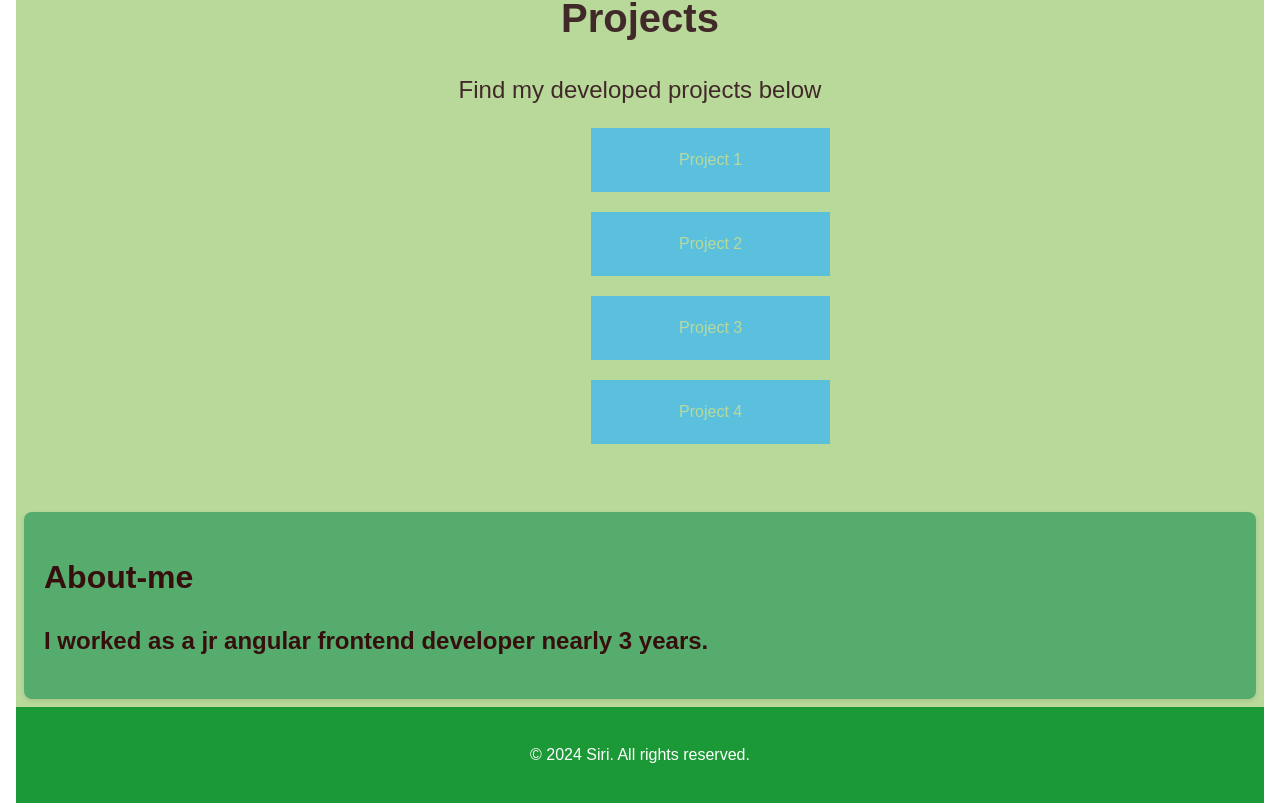
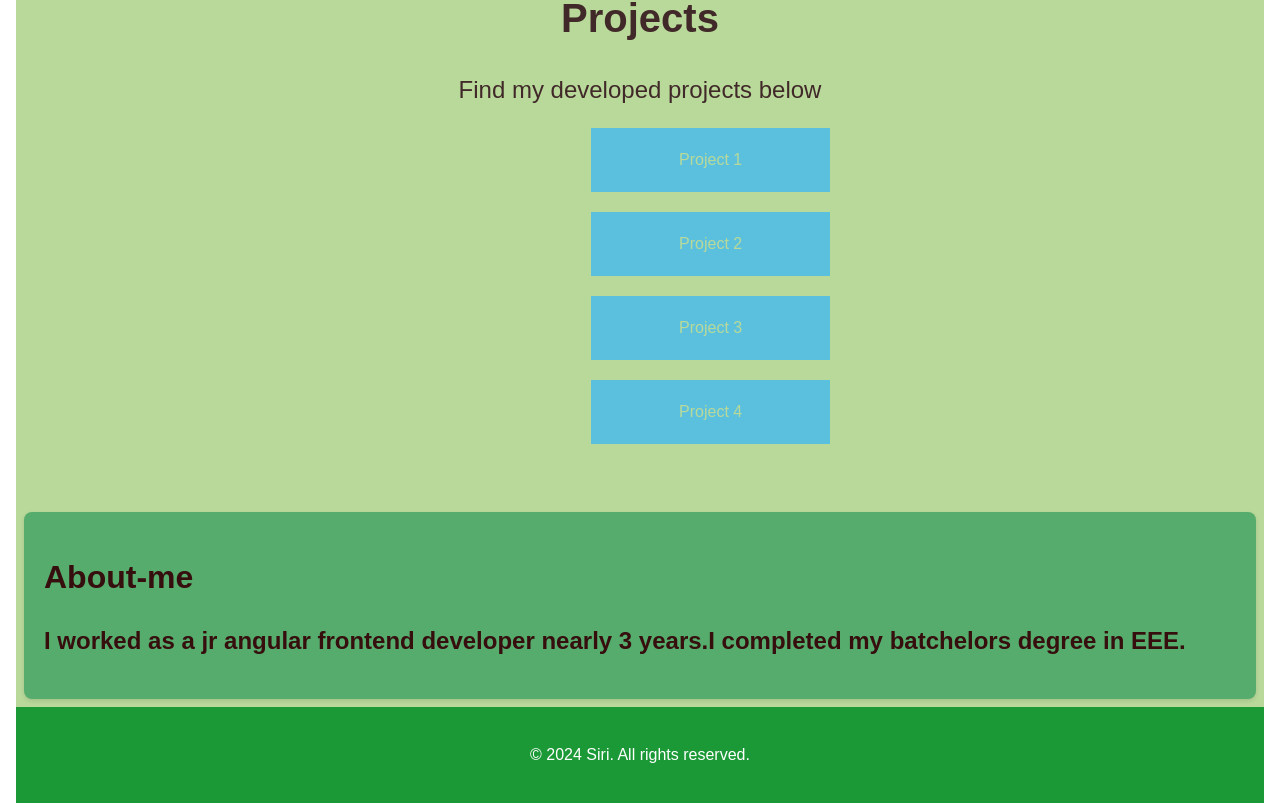
Before and after one commit to sirivalli75/Practice-learn-repo, an Angular app: page /about-me in a window 1280 px wide. Shown: the part 478-1289 px from the top of the page. Built offline with nearby package versions, Linux system fonts and the light colour scheme.

Commit message:
updated amoutme info

```diff
--- a/src/app/about-me/about-me.component.ts
+++ b/src/app/about-me/about-me.component.ts
@@ -21,7 +21,7 @@ export class AboutMeComponent {
 
   }
   aboutMeInfo = {
-    info:"I worked as a jr angular frontend developer nearly 3 years."
+    info:"I worked as a jr angular frontend developer nearly 3 years.I completed my batchelors degree in EEE."
   };
 
 }
```
Also changed, not shown: firebase.json.
